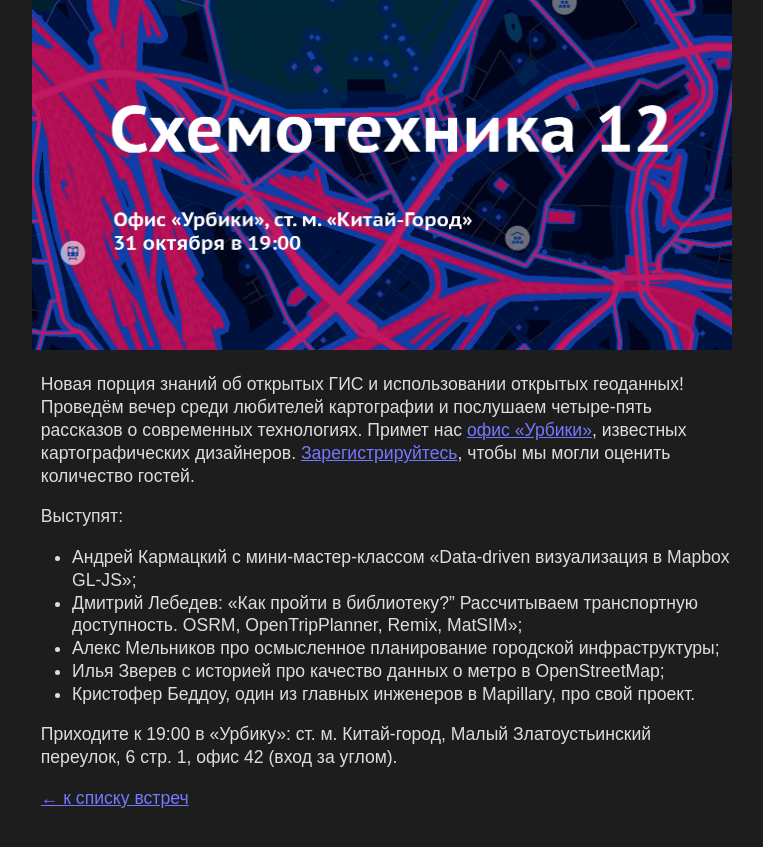
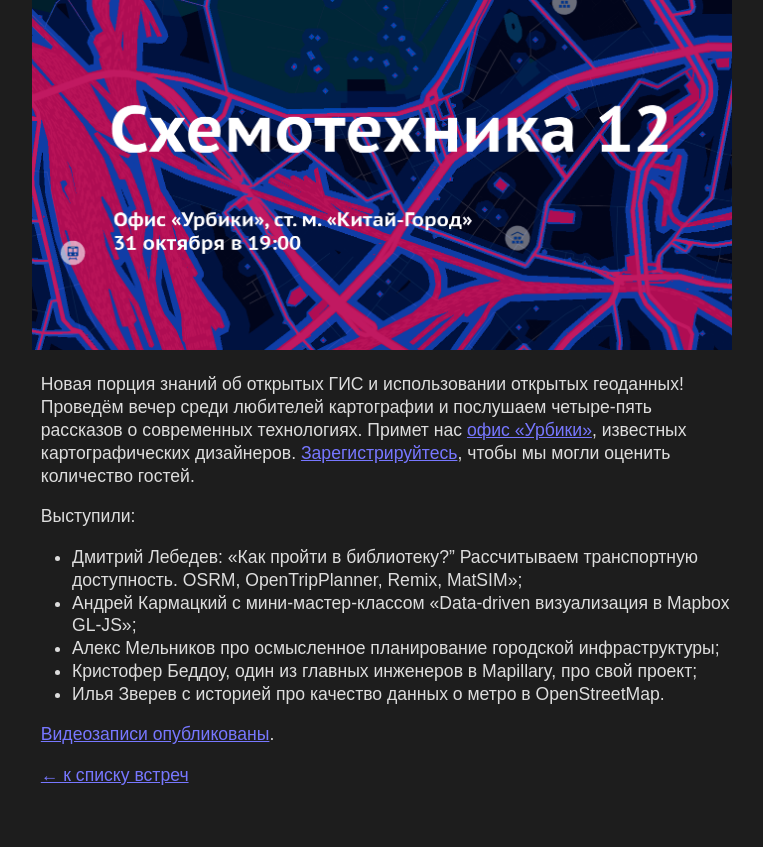
Before and after one commit to Zverik/schemotechnika, a Jekyll site: the page built from _posts/2017-10-14-schemo12.md, in a window 1280 px wide. Shown: the top 847 px of the page, without its empty margins (258-1021 px from the left). Built offline with Jekyll 4.4.1, drawn with Linux system fonts in a browser that asks for light colours.

Commit message:
Videos for cx12

```diff
--- a/_posts/2017-10-14-schemo12.md
+++ b/_posts/2017-10-14-schemo12.md
@@ -3,18 +3,19 @@
 title: Схемотехника 12
 evdate: 31 октября 2017
 image: schemo12.png
+youtube: PLkvzAel8ISD33Jvw1PBWcCqJOtCVJMMHv
 ---
 Новая порция знаний об открытых ГИС и использовании открытых геоданных!
 Проведём вечер среди любителей картографии и послушаем четыре-пять рассказов о современных технологиях. Примет нас
 [офис «Урбики»](http://myway.io/#/%25D0%259C%25D0%25B0%25D0%25BB%25D1%258B%25D0%25B9%2520%25D0%2597%25D0%25BB%25D0%25B0%25D1%2582%25D0%25BE%25D1%2583%25D1%2581%25D1%2582%25D0%25B8%25D0%25BD%25D1%2581%25D0%25BA%25D0%25B8%25D0%25B9%2520%25D0%25BF%25D0%25B5%25D1%2580%25D0%25B5%25D1%2583%25D0%25BB%25D0%25BE%25D0%25BA%252C%25206%2520%25D1%25811/0),
 известных картографических дизайнеров. [Зарегистрируйтесь](https://iz.timepad.ru/event/594362/), чтобы мы могли оценить количество гостей.
 
-Выступят:
+Выступили:
 
+* Дмитрий Лебедев: «Как пройти в библиотеку?" Рассчитываем транспортную доступность. OSRM, OpenTripPlanner, Remix, MatSIM»;
 * Андрей Кармацкий с мини-мастер-классом «Data-driven визуализация в Mapbox GL-JS»;
-* Дмитрий Лебедев: «Как пройти в библиотеку?" Рассчитываем транспортную доступность. OSRM, OpenTripPlanner, Remix, MatSIM»;
 * Алекс Мельников про осмысленное планирование городской инфраструктуры;
-* Илья Зверев с историей про качество данных о метро в OpenStreetMap;
-* Кристофер Беддоу, один из главных инженеров в Mapillary, про свой проект.
+* Кристофер Беддоу, один из главных инженеров в Mapillary, про свой проект;
+* Илья Зверев с историей про качество данных о метро в OpenStreetMap.
 
-Приходите к 19:00 в «Урбику»: ст. м. Китай-город, Малый Златоустьинский переулок, 6 стр. 1, офис 42 (вход за углом).
+[Видеозаписи опубликованы](https://www.youtube.com/playlist?list=PLkvzAel8ISD33Jvw1PBWcCqJOtCVJMMHv).
```
